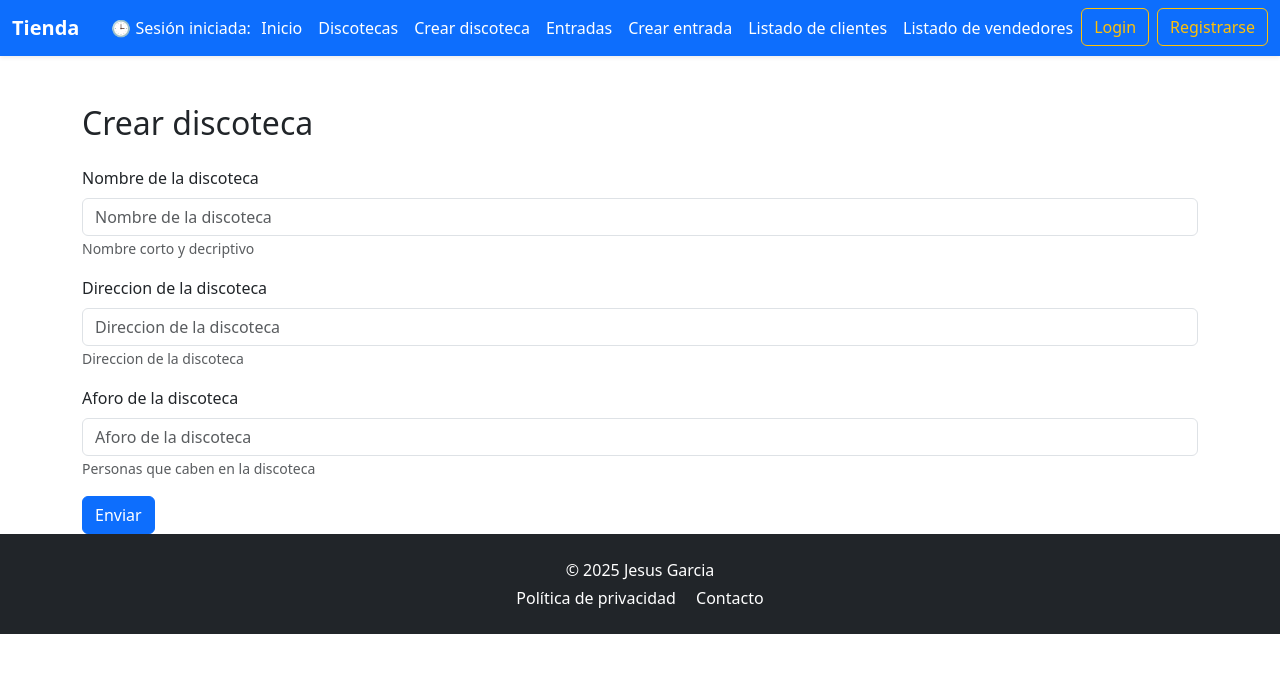
After one commit to jesusgarcia326/proyectoGjango, a Django app: page /creardiscoteca/ in a window 1280 px wide. The commit adds this page. Shown: the top 673 px of the page. Run offline with Django 5.2, Linux system fonts and the light colour scheme; some libraries are stand-ins or nearby versions.

Commit message:
💾 Avances en discotecas, entradas y validaciones

```diff
--- a/tienda/forms.py
+++ b/tienda/forms.py
@@ -3,6 +3,7 @@ from django.contrib.auth.forms import UserCreationForm
 from .models import Usuario
 from django.forms import ModelForm
 from .models import *
+import datetime
 
 class RegistroForm(UserCreationForm):
     roles = (
@@ -29,17 +30,61 @@ class EntradaModelForm(ModelForm):
         help_texts = {
             "nombre":("Nombre corto y decriptivo"),
             "fecha":("Dia y horade la fiesta"),
-            "precio":("Precio sin decimales y menos que 50 ")
+            "precio":("Precio sin decimales")
         }
         widgets = {
             'fecha': forms.DateInput(format="%Y-%m-%d" ,attrs={'type': 'date', 'class': 'form-control'}),
         }
 
     def clean(self):
-        super().clean()
+        cleaned_data = super().clean()
 
-        nombre = self.cleaned_data.get('nombre')
+        nombre = cleaned_data.get('nombre')
+        fecha = cleaned_data.get('fecha')
+        precio = cleaned_data.get('precio')
 
-        if len(nombre) < 5:
-            self.add_error('nombre', 'Escribe un nombre mas grande pisha')
-        return self.cleaned_data
+        if nombre and len(nombre) < 5:
+            self.add_error('nombre', 'Escribe un nombre más grande, pisha')
+
+        if fecha and fecha.date() < datetime.date.today():
+            self.add_error('fecha', 'La fecha no puede estar en el pasado, pisha')
+
+        if precio is not None and precio > 50:
+            self.add_error('precio', 'El precio no puede ser mayor a 50')
+
+        return cleaned_data
+
+
+
+class DiscotecaModelForm(ModelForm):
+    class Meta:
+        model = Discoteca
+        fields = ['nombre', 'direccion', 'aforo']
+        labels = {
+            "nombre":("Nombre de la discoteca"),
+            "direccion":("Direccion de la discoteca"),
+            "aforo":("Aforo de la discoteca")
+        }
+        help_texts = {
+            "nombre":("Nombre corto y decriptivo"),
+            "direccion":("Direccion de la discoteca"),
+            "aforo":("Personas que caben en la discoteca")
+        }
+        widgets = {
+            'aforo': forms.NumberInput(attrs={'type': 'number', 'class': 'form-control'}),
+        }
+
+    def clean(self):
+        cleaned_data = super().clean()
+
+        nombre = cleaned_data.get('nombre')
+        direccion = cleaned_data.get('direccion')
+        aforo = cleaned_data.get('aforo')
+
+        if nombre and len(nombre) > 30:
+            self.add_error('nombre', 'Que es una duiscoteca o un libro de historia? pisha')
+
+        if aforo is not None and aforo < 50:
+            self.add_error('aforo', 'pa tener ese aforo crea un bar, pisha')
+
+        return cleaned_data
--- a/tienda/models.py
+++ b/tienda/models.py
@@ -30,3 +30,8 @@ class Entrada(models.Model):
     nombre = models.CharField(max_length=100)
     fecha = models.DateTimeField(default=timezone.now)
     precio = models.DecimalField(max_digits=10, decimal_places=2)
+
+class Discoteca(models.Model):
+    nombre = models.CharField(max_length=100)
+    direccion = models.CharField(max_length=200)
+    aforo = models.IntegerField()
--- a/tienda/templates/estructura/menu.html
+++ b/tienda/templates/estructura/menu.html
@@ -19,19 +19,27 @@
         </li>
 
         <li class="nav-item">
-          <a class="nav-link" href="{% url 'vista_entrada' %}"> Entradas</a>
+          <a class="nav-link active" href="{% url 'vista_discoteca' %}"> Discotecas</a>
         </li>
 
         <li class="nav-item">
-          <a href="{% url 'crear_entrada' %}">Crear entrada</a>
+          <a class="nav-link active" href="{% url 'crear_discoteca' %}"> Crear discoteca</a>
         </li>
 
         <li class="nav-item">
-          <a class="nav-link" href="{% url 'vista_cliente' %}"> Listado de clientes</a>
+          <a class="nav-link active" href="{% url 'vista_entrada' %}"> Entradas</a>
         </li>
 
         <li class="nav-item">
-          <a class="nav-link" href="{% url 'vista_vendedor' %}"> Listado de vendedores</a>
+          <a class="nav-link active" href="{% url 'crear_entrada' %}"> Crear entrada</a>
+        </li>
+
+        <li class="nav-item">
+          <a class="nav-link active" href="{% url 'vista_cliente' %}"> Listado de clientes</a>
+        </li>
+
+        <li class="nav-item">
+          <a class="nav-link active" href="{% url 'vista_vendedor' %}"> Listado de vendedores</a>
         </li>
 
         {% if request.user.is_authenticated %}
--- /dev/null
+++ b/tienda/templates/formulario_discoteca/formulario_discoteca.html
@@ -0,0 +1,14 @@
+{% extends "estructura/principal.html" %}
+
+{% block contenido %}
+  <div class="container mt-5">
+    <h2 class="mb-4">Crear discoteca</h2>
+
+    <form action="{% url 'crear_discoteca' %}" method="post">
+      {% load django_bootstrap5 %}
+      {% csrf_token %}
+      {% bootstrap_form form %}
+      {% bootstrap_button "Enviar" button_type="submit" button_class="btn-primary" %}
+    </form>
+  </div>
+{% endblock %}
--- a/tienda/templates/vendedor/vendedor.html
+++ b/tienda/templates/vendedor/vendedor.html
@@ -2,9 +2,9 @@
     <div class="card-body">
       <h5 class="card-title text-primary">{{ vendedor.usuario.username|capfirst }}</h5>
 
-      {% if vendedor.id == 1 %}
+      {% if vendedor.id == 11 %}
         <p class="card-text">👑 Eres el <strong>primer cliente</strong>, {{ vendedor.usuario.username }}.</p>
-      {% elif vendedor.id == 2 %}
+      {% elif vendedor.id == 12 %}
         <p class="card-text">🥈 Eres el <strong>segundo cliente</strong>, {{ vendedor.usuario.username }}.</p>
       {% else %}
         <p class="card-text">🙂 No eres de los primeros, {{ vendedor.usuario.username }}.</p>
--- a/tienda/templates/vendedor/vista_vendedor.html
+++ b/tienda/templates/vendedor/vista_vendedor.html
@@ -4,7 +4,7 @@
 <div class="container mt-5">
   <h2 class="mb-4 text-center">Listado de Vendedores</h2>
   <div class="row g-4">
-    {% for vendedor in vendedor_mostrar %}
+    {% for vendedor in vendedores_mostrar %}
       <div class="col-md-4">
         {% include 'vendedor/vendedor.html' %}
       </div>
--- a/tienda/urls.py
+++ b/tienda/urls.py
@@ -9,7 +9,9 @@ urlpatterns = [
     path('', views.index, name="inicio"),
     path('registrar', views.registrar_usuario, name='registrar_usuario'),
     path('entradas/', views.vista_entradas, name='vista_entrada'),
-    path('crear/', views.crear_entrada, name='crear_entrada'),
+    path('crearentrada/', views.crear_entrada, name='crear_entrada'),
+    path('creardiscoteca/', views.crear_discoteca, name='crear_discoteca'),
+    path('discotecas/', views.vista_discoteca, name='vista_discoteca'),
 
     #path('logout/', auth_views.LogoutView.as_view(next_page='inicio'), name='logout'),
 
--- a/tienda/views.py
+++ b/tienda/views.py
@@ -4,7 +4,8 @@ from datetime import datetime
 from .forms import RegistroForm
 from django.contrib.auth.models import Group
 from django.contrib.auth.decorators import permission_required
-from .forms import EntradaModelForm
+from .forms import *
+
 
 
 # Create your views here.
@@ -22,7 +23,8 @@ def vista_vendedor(request):
 
 def vista_entradas(request):
     entradas = Entrada.objects.all().order_by('-fecha')
-    return render(request, 'entrada/vista_entrada.html', {'entradas': entradas})
+    return render(request, 'entrada/vista_entrada.html', {'entradas_mostrar': entradas})
+
 
 def crear_entrada(request):
     if request.method == 'POST':
@@ -35,11 +37,26 @@ def crear_entrada(request):
         form = EntradaModelForm()
     return render(request, 'formulario_entrada/formulario_entrada.html', {'form': form})
 
+def vista_discoteca(request):
+    listado_discotecas = Discoteca.objects.all()
+    return render(request, 'discoteca/vista_discoteca.html', {'discotecas_mostrar': listado_discotecas})
+
+def crear_discoteca(request):
+    if request.method == 'POST':
+        form = DiscotecaModelForm(request.POST)
+        if form.is_valid():
+            print("Es valido")
+            form.save()
+            return render(request, 'discoteca/vista_discoteca.html')
+
+    else:
+        form = DiscotecaModelForm()
+    return render(request, 'formulario_discoteca/formulario_discoteca.html', {'form': form})
+
 
 def index(request):
     if("fecha_inicio" not in request.session):
-        request.session["fecha_inicio"] = datetime.now().strftime('%d/%m/%Y %H:%M')
-
+        request.session["fecha_inicio"] = datetime.datetime.now().strftime('%d/%m/%Y %H:%M')
     return render(request, 'index.html')
 
 def registrar_usuario(request):
```
Also changed, not shown: tienda/templates/discoteca/discoteca.html (added, +9 -0 lines), tienda/templates/discoteca/vista_discoteca.html (added, +20 -0 lines), tienda/templates/entrada/entrada.html (+9 -0 lines), tienda/templates/entrada/vista_entrada.html (+19 -10 lines), tienda/migrations/0003_discoteca.py (added).
